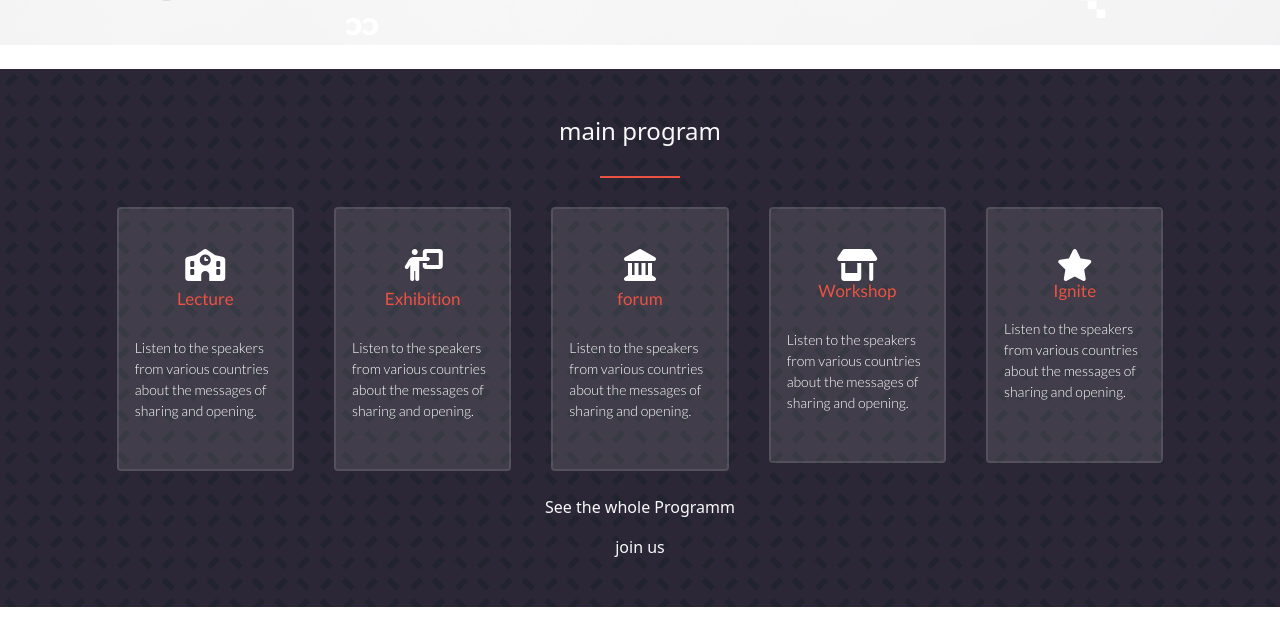
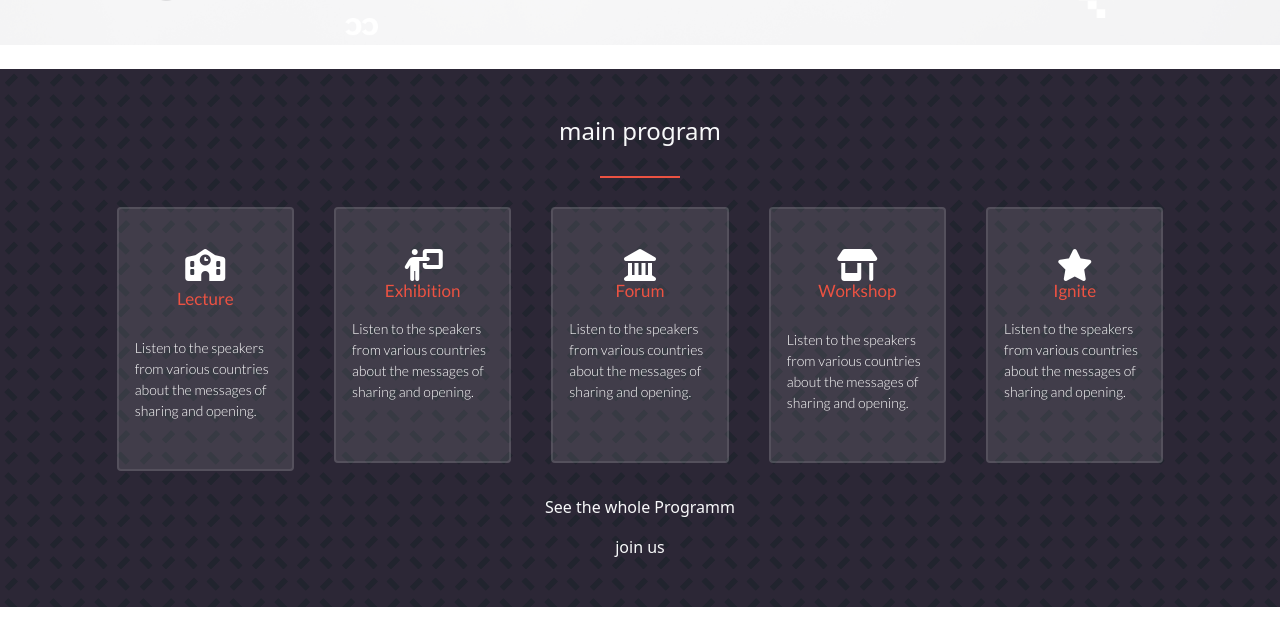
Before and after one commit to tamana-Balkhi/capstone-1, a website: page index.html in a window 1280 px wide. Shown: the part 619-1237 px from the top of the page. Drawn offline with nearby package versions, Linux system fonts and the light colour scheme.

Commit message:
fixed html and css linter errors

```diff
--- a/index.html
+++ b/index.html
@@ -78,8 +78,8 @@
           <h5 class="display-h5">@Kabul University, Kabul, Afghanistan</h5>
         </div>
       </div>
+    </section>
   </div>
-  </section>
 
   <section class="program mt-4 py-5 mb-4" id="program">
     <h4 class="title-prog text-center text-light">main program</h4>
@@ -100,24 +100,24 @@
       <div class="col-12 col-md-4 col-lg-2">
         <div class="card mb-4">
           <div class="card-body">
-            <div class="icon d-flex justify-content-center flex-column">
-              <li class="fa-solid fa-person-chalkboard pt-2 icons pt-2 text-center"></li>
-              <h5 class="text-center p-2 ml-2">Exhibition</h5>
+            <div class="icon d-flex  flex-column justify-content-center">
+              <i class="fa-solid fa-person-chalkboard icons pt-2 text-center"></i>
+              <h5 class="card-title text-center  pb-2">Exhibition</h5>
+              <p>Listen to the speakers from various countries about
+                the messages of sharing and opening.</p>
             </div>
-            <p>Listen to the speakers from various countries about
-              the messages of sharing and opening.</p>
           </div>
         </div>
       </div>
       <div class="col-12 col-md-4 col-lg-2">
         <div class="card mb-4">
           <div class="card-body">
-            <div class="icon d-flex justify-content-center flex-column">
-              <li class="fas fa-landmark  pt-2 icons pt-2 text-center"></li>
-              <h5 class="text-center p-2 ml-2">forum</h5>
+            <div class="icon d-flex  flex-column justify-content-center">
+              <i class="fas fa-landmark icons pt-2 text-center"></i>
+              <h5 class="card-title text-center  pb-2">Forum</h5>
+              <p>Listen to the speakers from various countries about
+                the messages of sharing and opening.</p>
             </div>
-            <p>Listen to the speakers from various countries about
-              the messages of sharing and opening.</p>
           </div>
         </div>
       </div>
@@ -150,6 +150,7 @@
         <div class="text-light text-center">join us
         </div>
       </div>
+    </div>
   </section>
   <section id="featured-speakers">
     <div class="container-fluid">
--- a/style.css
+++ b/style.css
@@ -379,8 +379,6 @@ h3 {
     color: aqua;
   }
 
-
-
   .img-container {
     display: flex;
     align-items: center;
@@ -395,8 +393,6 @@ h3 {
     margin-top: 20px;
     color: #fff;
   }
-
-
 
   .icon {
     font-size: 1.5rem;
@@ -456,8 +452,6 @@ h3 {
     margin: 15px;
   }
 
-
-
   .footer-about {
     background: #272a31;
     color: #d3d3d3;
```
Also changed, not shown: about.html (+3 -3 lines), 1 other file.
